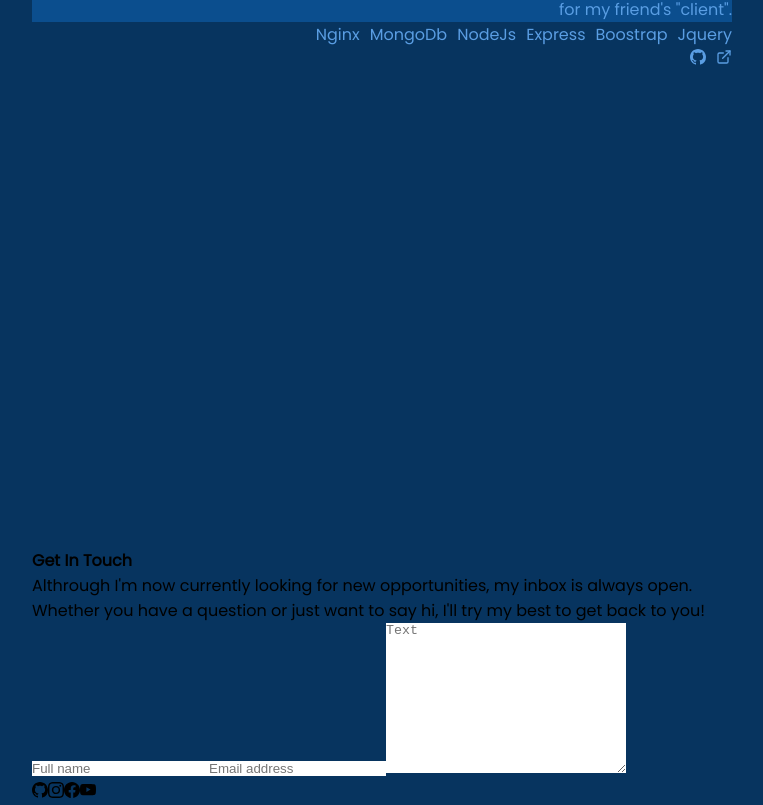
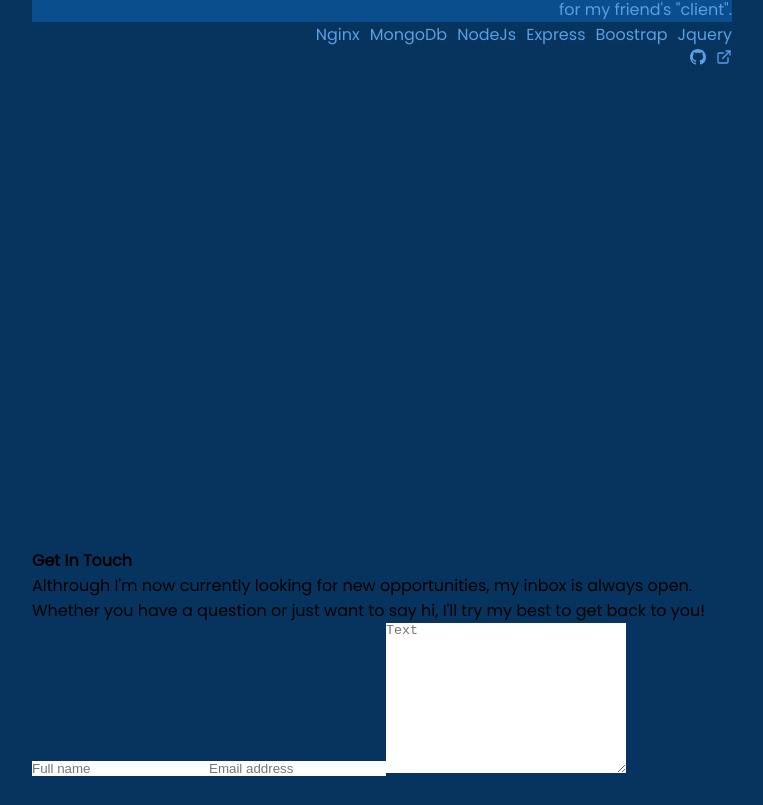
Before and after one commit to StroverIT/portfolio, a React (Create React App) app: page / in a window 1280 px wide. Shown: the part 1532-2337 px from the top of the page, without its empty margins (258-1021 px from the left). After the commit the page ends 2312 px from the top, so only its background shows below. Built offline with nearby package versions, Linux system fonts and the light colour scheme.

Commit message:
Adding inline style to icons

```diff
--- a/src/components/footer/Footer.jsx
+++ b/src/components/footer/Footer.jsx
@@ -1,10 +1,11 @@
 import React from 'react';
 import SocMedIcons from "../icons/SocialMedia"
+import "./footer.scss"
 
 const Footer = () => {
     return (
         <footer>
-            <div className="d-flex" >
+            <div className="icons d-flex justify-content-center align-items-center d-lg-none" >
             <SocMedIcons />
             </div>
         </footer>
```
